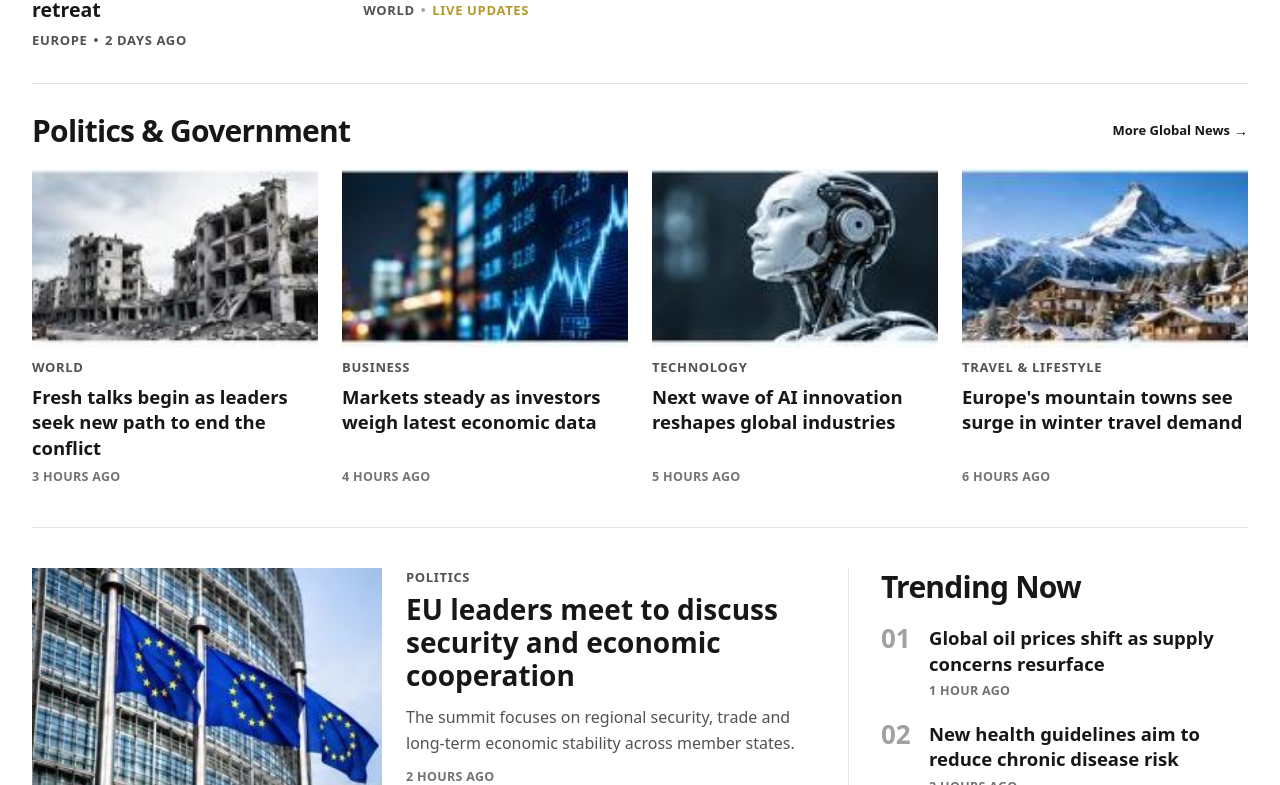
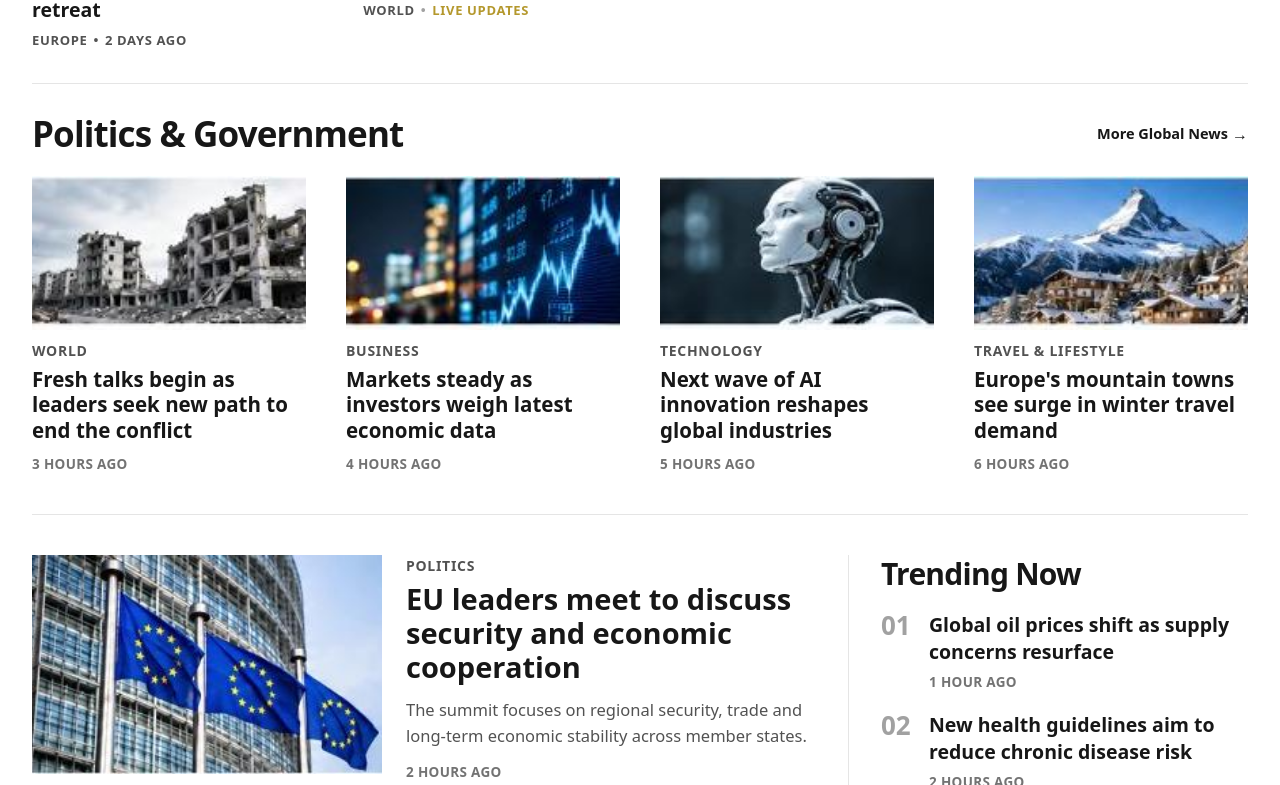
Before and after one commit to KalidMishal/BBC, a Next.js app: page / in a window 1280 px wide. Shown: the part 755-1540 px from the top of the page. Built offline with nearby package versions, Linux system fonts and the light colour scheme.

Commit message:
Increase Politics & Government heading size, widen spacing between images, and increase font size by 1-2 size

```diff
--- a/src/components/PoliticsAndTrendingSection.tsx
+++ b/src/components/PoliticsAndTrendingSection.tsx
@@ -29,19 +29,19 @@ export default function PoliticsAndTrendingSection({
         =======================================================
       */}
       <div className="flex items-center justify-between mb-4 sm:mb-5">
-        <h2 className="font-sans font-bold text-[30px] text-neutral-900 tracking-tight leading-tight">
+        <h2 className="font-sans font-bold text-[34px] sm:text-[34px] md:text-[35px] text-neutral-900 tracking-tight leading-tight">
           Politics &amp; Government
         </h2>
         <Link
           href="/Politics & Government"
-          className="font-sans font-bold text-[13px] text-neutral-900 hover:text-black hover:underline flex items-center gap-1 transition"
+          className="font-sans font-bold text-[14px] sm:text-[14.5px] text-neutral-900 hover:text-black hover:underline flex items-center gap-1 transition"
         >
           More Global News
-          <span className="text-sm font-normal">→</span>
+          <span className="text-base font-normal">→</span>
         </Link>
       </div>
 
-      <div className="grid grid-cols-1 sm:grid-cols-2 lg:grid-cols-4 gap-5 sm:gap-6">
+      <div className="grid grid-cols-1 sm:grid-cols-2 lg:grid-cols-4 gap-7 sm:gap-8 lg:gap-9 xl:gap-10">
         {politicsGridArticles.map((article) => (
           <article
             key={article.id}
@@ -50,7 +50,7 @@ export default function PoliticsAndTrendingSection({
           >
             <div>
               {article.imageUrl && (
-                <div className="relative aspect-[16/10] w-full overflow-hidden bg-neutral-100 mb-2.5">
+                <div className="relative aspect-[16/9] w-full overflow-hidden bg-neutral-100 mb-2.5">
                   <Image
                     src={article.imageUrl}
                     alt={article.imageAlt || article.title}
@@ -59,14 +59,14 @@ export default function PoliticsAndTrendingSection({
                   />
                 </div>
               )}
-              <div className="font-sans font-bold text-[12.5px] sm:text-[13px] text-neutral-600 uppercase tracking-wider mb-1.5">
+              <div className="font-sans font-bold text-[13.5px] sm:text-[14px] text-neutral-600 uppercase tracking-wider mb-1.5">
                 {article.category}
               </div>
-              <h3 className="font-sans font-bold text-[17.5px] sm:text-[18.5px] leading-snug text-neutral-900 group-hover:underline">
+              <h3 className="font-sans font-bold text-[19px] sm:text-[20px] md:text-[20.5px] leading-[1.25] text-neutral-900 group-hover:underline">
                 {article.title}
               </h3>
             </div>
-            <div className="font-sans font-bold text-[12px] sm:text-[12.5px] text-neutral-500 uppercase tracking-wide mt-2">
+            <div className="font-sans font-bold text-[13px] sm:text-[13.5px] text-neutral-500 uppercase tracking-wide mt-2.5">
               {article.time}
             </div>
           </article>
@@ -100,18 +100,18 @@ export default function PoliticsAndTrendingSection({
           )}
 
           <div className="flex flex-col justify-start">
-            <div className="font-sans font-bold text-[12.5px] sm:text-[13px] text-neutral-600 uppercase tracking-wider mb-1.5">
+            <div className="font-sans font-bold text-[13.5px] sm:text-[14px] text-neutral-600 uppercase tracking-wider mb-1.5">
               {euLeadersStory.category}
             </div>
-            <h3 className="font-sans font-bold text-[24px] sm:text-[26px] md:text-[28px] leading-[1.18] text-neutral-900 group-hover:underline">
+            <h3 className="font-sans font-bold text-[25px] sm:text-[27px] md:text-[29px] leading-[1.18] text-neutral-900 group-hover:underline">
               {euLeadersStory.title}
             </h3>
             {euLeadersStory.summary && (
-              <p className="font-sans text-[15px] sm:text-[16px] text-neutral-600 leading-relaxed mt-3">
+              <p className="font-sans text-[15.5px] sm:text-[16.5px] text-neutral-600 leading-relaxed mt-3">
                 {euLeadersStory.summary}
               </p>
             )}
-            <div className="font-sans font-bold text-[12px] sm:text-[12.5px] text-neutral-500 uppercase tracking-wide mt-3">
+            <div className="font-sans font-bold text-[13px] sm:text-[13.5px] text-neutral-500 uppercase tracking-wide mt-3">
               {euLeadersStory.time}
             </div>
           </div>
@@ -142,10 +142,10 @@ export default function PoliticsAndTrendingSection({
                   {item.number}
                 </span>
                 <div className="flex flex-col">
-                  <h4 className="font-sans font-bold text-[17.5px] sm:text-[18.5px] leading-snug text-neutral-900 group-hover:underline">
+                  <h4 className="font-sans font-bold text-[18.5px] sm:text-[19.5px] leading-snug text-neutral-900 group-hover:underline">
                     {item.title}
                   </h4>
-                  <span className="font-sans font-bold text-[12px] sm:text-[12.5px] text-neutral-500 uppercase tracking-wide mt-1.5">
+                  <span className="font-sans font-bold text-[13px] sm:text-[13.5px] text-neutral-500 uppercase tracking-wide mt-1.5">
                     {item.time}
                   </span>
                 </div>
```
